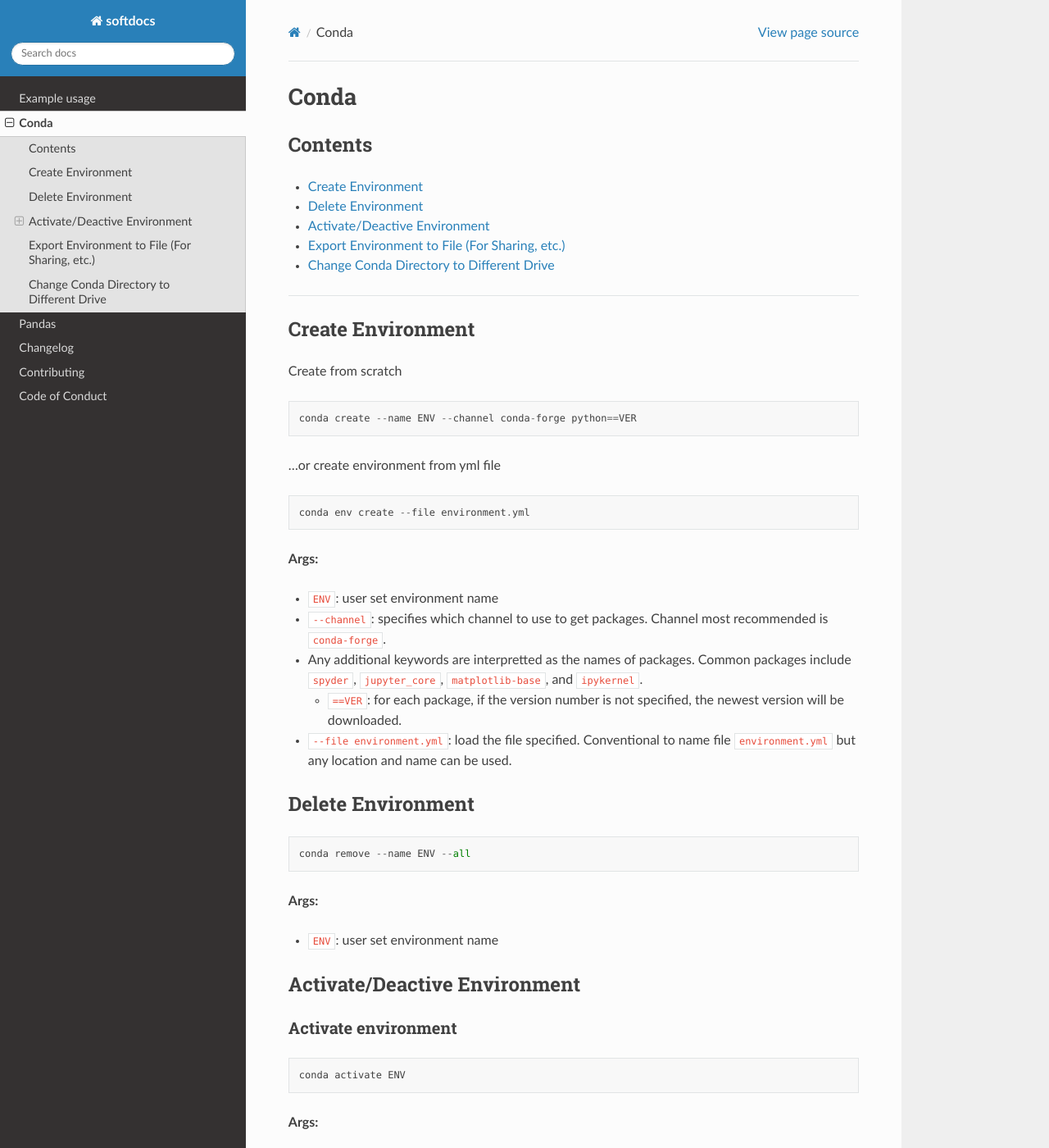
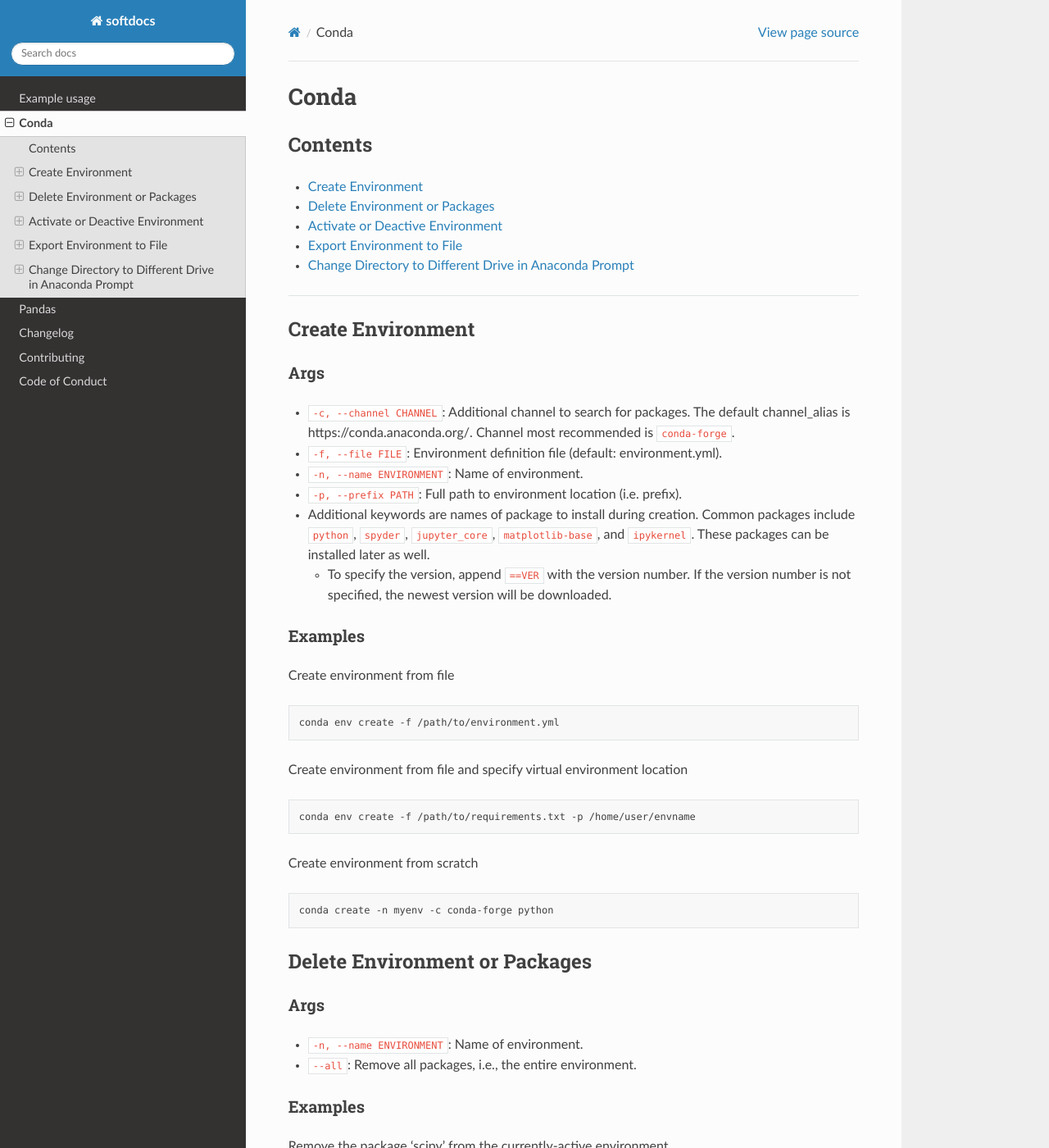
Before and after one commit to cjbayne/softdocs, a Sphinx documentation site: the page built from docs/guide_conda.md, in a window 1280 px wide and 1400 px high. Shown: the whole window at 82% size. Built offline with Sphinx 7.4.7 and the Read the Docs theme 3.1.0, drawn with Linux system fonts in a browser that asks for light colours; pages that are not in the unit, such as notebooks, are missing from menus; some of the changed text lies outside the part shown.

Commit message:
edit conda guide for readibility

````diff
--- a/docs/guide_conda.md
+++ b/docs/guide_conda.md
@@ -3,74 +3,102 @@
 ## Contents
 
 - [Create Environment](#create-environment)
-- [Delete Environment](#delete-environment)
-- [Activate/Deactive Environment ](#activatedeactive-environment)
-- [Export Environment to File (For Sharing, etc.)](#export-environment-to-file-for-sharing-etc)
-- [Change Conda Directory to Different Drive](#change-conda-directory-to-different-drive)
+- [Delete Environment or Packages](#delete-environment-or-packages)
+- [Activate or Deactive Environment ](#activate-or-deactive-environment)
+- [Export Environment to File](#export-environment-to-file)
+- [Change Directory to Different Drive in Anaconda Prompt](#change-directory-to-different-drive-in-anaconda-prompt)
 
 ---
 
 ## Create Environment
 
-Create from scratch
+### Args
+- `-c, --channel CHANNEL`: Additional channel to search for packages. The default channel_alias is https://conda.anaconda.org/. Channel most recommended is  `conda-forge`.
+- `-f, --file FILE`: Environment definition file (default: environment.yml).
+- `-n, --name ENVIRONMENT`: Name of environment.
+- `-p, --prefix PATH`: Full path to environment location (i.e. prefix).
+- Additional keywords are names of package to install during creation. Common packages include `python`, `spyder`, `jupyter_core`, `matplotlib-base`, and `ipykernel`. These packages can be installed later as well.
+	- To specify the version, append `==VER` with the version number. If the version number is not specified, the newest version will be downloaded.
 
-```
-conda create --name ENV --channel conda-forge python==VER
-```
+### Examples
 
-...or create environment from yml file
+Create environment from file
 
-```
-conda env create --file environment.yml
-```
+    conda env create -f /path/to/environment.yml
 
-**Args:**
-- `ENV`: user set environment name
-- `--channel`: specifies which channel to use to get packages. Channel most recommended is  `conda-forge`.
-- Any additional keywords are interpretted as the names of packages. Common packages include `spyder`, `jupyter_core`, `matplotlib-base`, and `ipykernel`.
-	- `==VER`: for each package, if the version number is not specified, the newest version will be downloaded.
-- `--file environment.yml`: load the file specified. Conventional to name file `environment.yml` but any location and name can be used.
+Create environment from file and specify virtual environment location
 
-## Delete Environment
+    conda env create -f /path/to/requirements.txt -p /home/user/envname
 
-```
-conda remove --name ENV --all
-```
+Create environment from scratch
 
-**Args:**
-- `ENV`: user set environment name
+    conda create -n myenv -c conda-forge python
 
-## Activate/Deactive Environment
+## Delete Environment or Packages
 
-### Activate environment
+### Args
+- `-n, --name ENVIRONMENT`: Name of environment.
+- `--all`: Remove all packages, i.e., the entire environment.
 
-```
-conda activate ENV
-```
+### Examples
 
-**Args:**
-- `ENV`: user set environment name
+Remove the package 'scipy' from the currently-active environment
 
-...or deactivate environment
+    conda remove scipy
 
-```
-conda deactivate
-```
+Remove a list of packages from an environment 'myenv'
 
-## Export Environment to File (For Sharing, etc.)
+    conda remove -n myenv scipy curl wheel
 
-```
-conda env export --file environment.yml
-```
+Remove all packages from environment `myenv` and the environment itself
 
-**Args:**
-- `--file environment.yml`: load the file specified. Conventional to name file `environment.yml` but any location and name can be used.
+    conda remove -n myenv --all
 
-## Change Conda Directory to Different Drive
+Remove all packages from the environment `myenv` but retain the environment
 
-```
-cd /d PATH
-```
-**Args:**
+    conda remove -n myenv --all --keep-env
+
+
+## Activate or Deactive Environment
+
+### Args
+- `ENVIRONMENT`: name of environment.
+- `-f, --file FILE`: Environment definition file (default: environment.yml).
+
+### Examples
+
+Activate environment
+
+	conda activate ENVIRONMENT
+
+Deactivate environment
+
+	conda deactivate
+
+## Export Environment to File
+
+- Export an enviroment for sharing, etc.
+
+### Args
+- `-f, --file FILE`: Environment definition file (default: environment.yml).
+
+### Examples
+
+Export the current environment into a .yml file
+
+	conda env export -f environment.yml
+
+
+## Change Directory to Different Drive in Anaconda Prompt
+
+- If changing the current working directory (cwd) to a different drive in an Anaconda Prompt window, need additional argument.
+
+### Args
 - `/d`: specifies a different drive is going to be used.
 - `PATH`: new absolute path to change the current directory to.
+
+### Examples
+
+Change the cwd from the C drive to a location in the B drive (PATH = B:)
+
+	cd /d PATH
````
